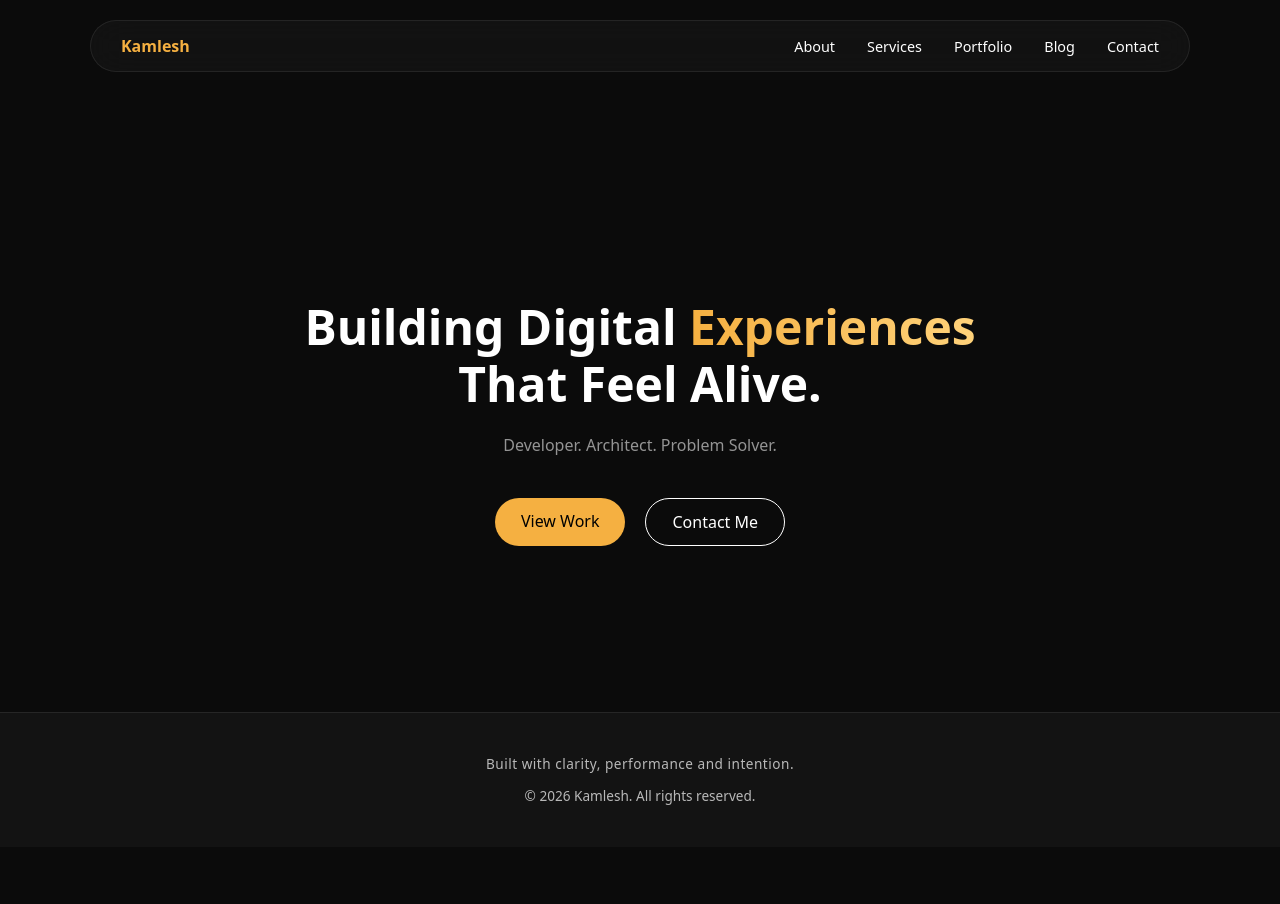
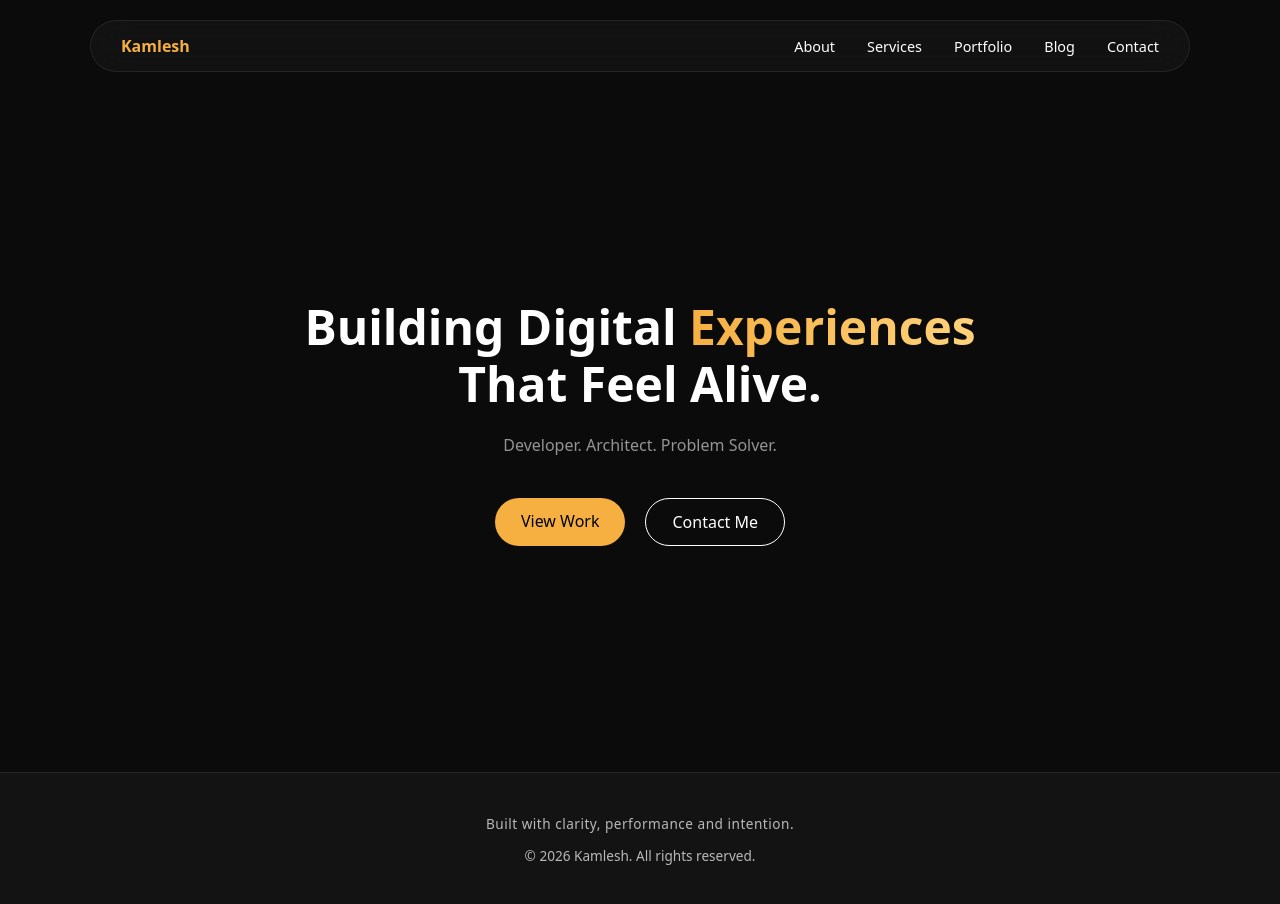
Before and after one commit to iamkamlesh18/freelanceportfolio, a Next.js app: page / in a window 1280 px wide. Shown: the top 904 px of the page. Before the commit the page ends 847 px from the top, so only its background shows below. Built offline with nearby package versions, Linux system fonts and the light colour scheme.

Commit message:
update: hero layout

```diff
--- a/app/globals.css
+++ b/app/globals.css
@@ -58,8 +58,6 @@ p {
   color: var(--text-secondary);
 }
 
-/* Stable Sticky Footer Layout */
-
 html,
 body {
   height: 100%;
@@ -73,5 +71,4 @@ body.app {
 
 .main-content {
   flex: 1;
-  min-height: calc(100vh - 160px);
 }
```
